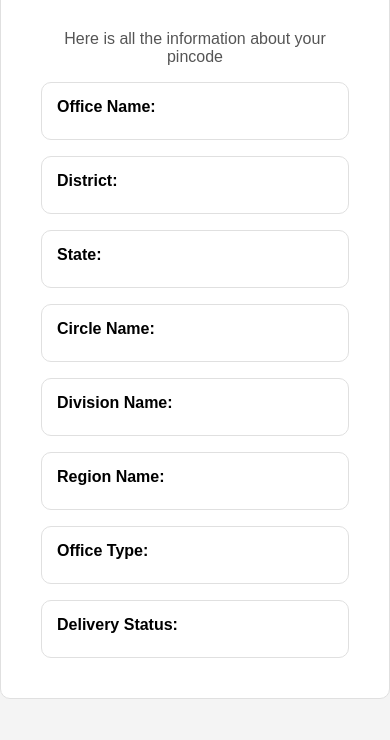
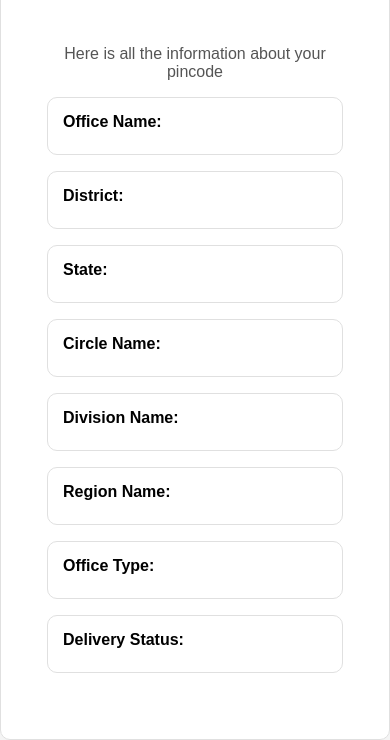
Before and after one commit to AvTe/pincode-india, a plain HTML site: page index.html in a window 390 px wide. Shown: the part 160-900 px from the top of the page. Before the commit the page ends 859 px from the top, so only its background shows below. Drawn offline with Linux system fonts and the light colour scheme.

Commit message:
Update styles.css

```diff
--- a/styles.css
+++ b/styles.css
@@ -140,8 +140,12 @@ button:hover {
 
 @media (max-width: 480px) {
     .container {
-          padding: 1.5rem;
-
+/*           padding: 1.5rem;
+ */
+        padding-bottom: 50px;
+        padding-right: 30px;
+        padding-left: 30px;
+        padding-top: 80px;
     }
 
     h1 {
```
